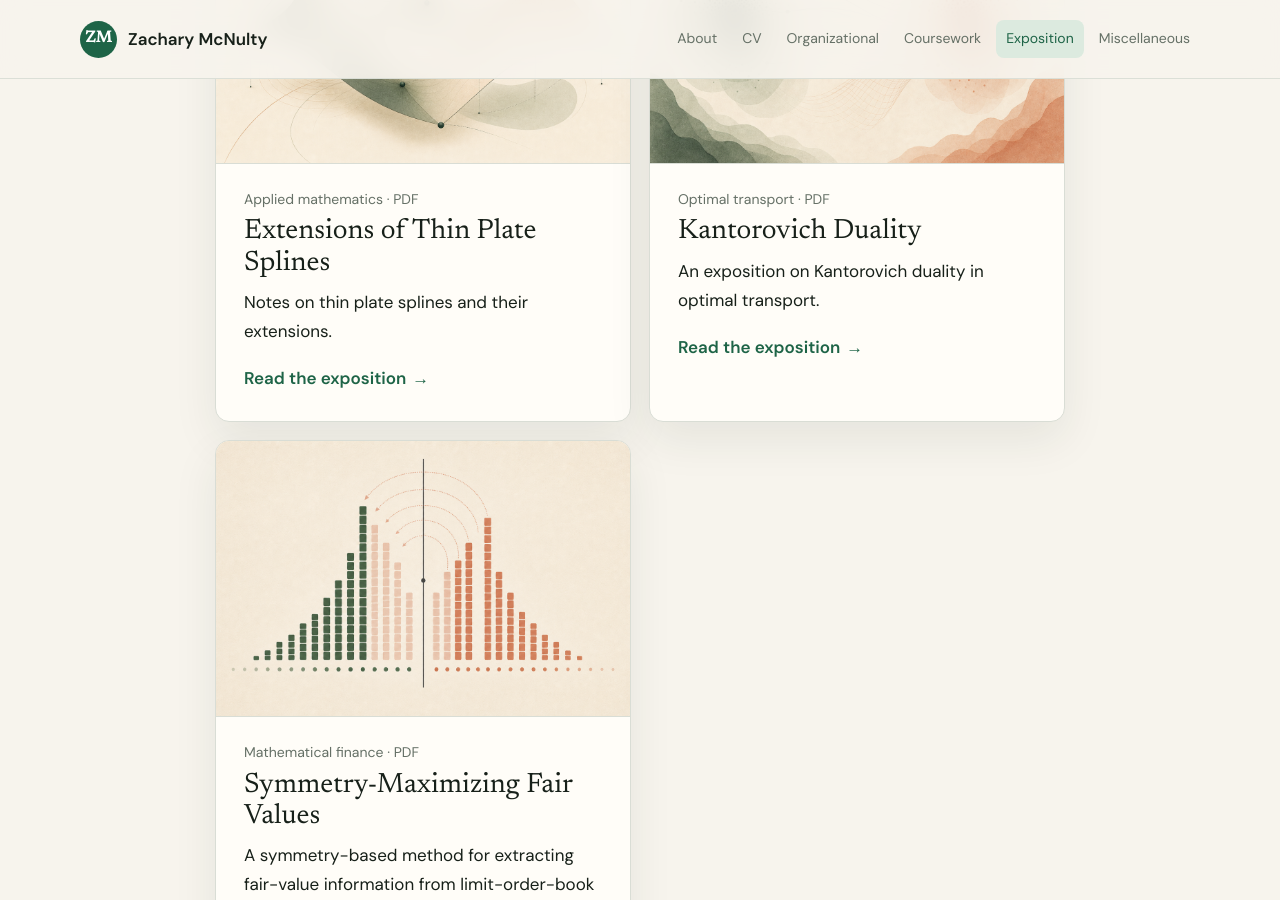
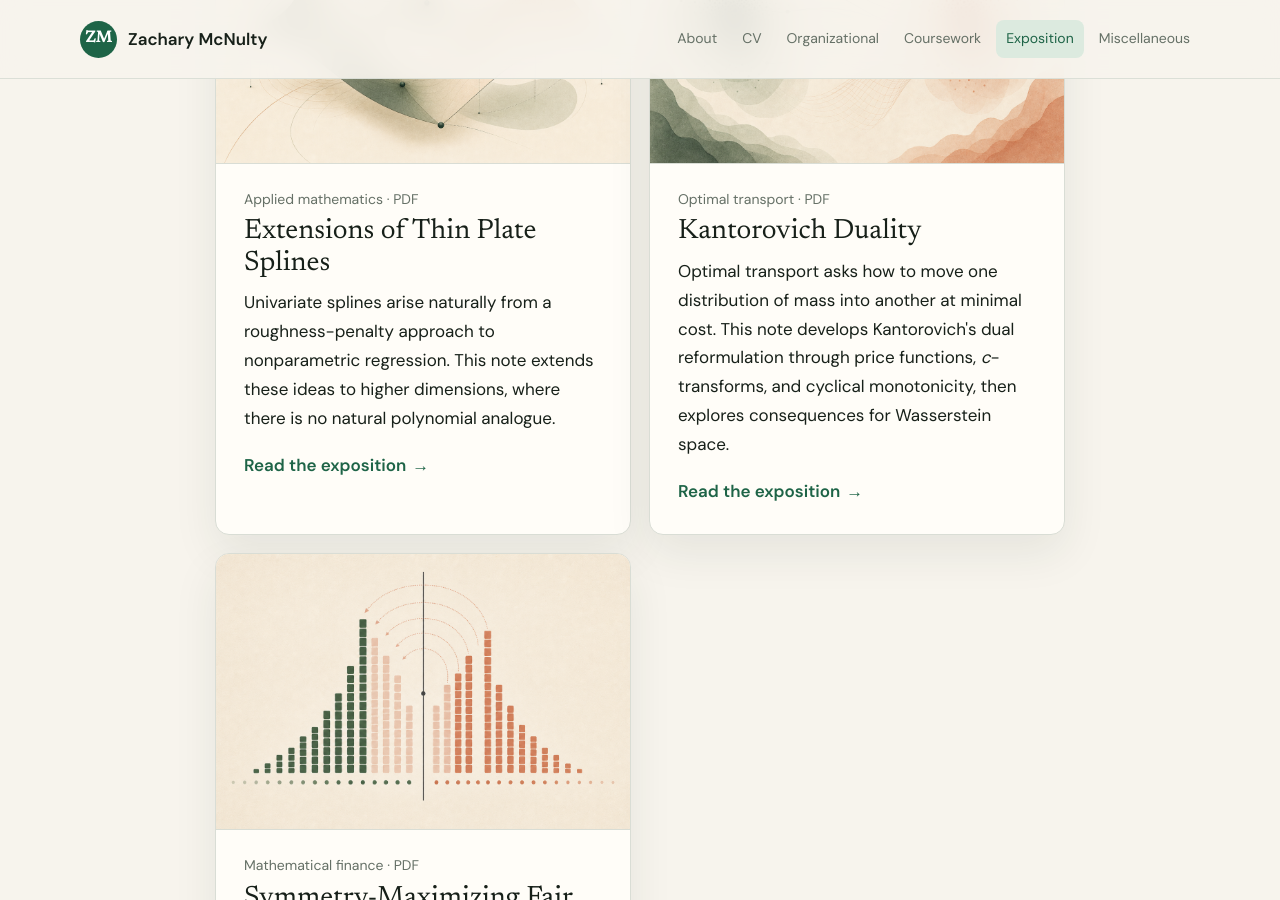
Before and after one commit to zackmcnulty/zackmcnulty.github.io, a Jekyll site: the page built from exposition.html, in a window 1280 px wide and 900 px high, scrolled down 924 px. Built offline with Jekyll 4.4.1, drawn with Linux system fonts in a browser that asks for light colours.

Commit message:
updated drp syllabus and expostion organization

```diff
--- a/exposition.html
+++ b/exposition.html
@@ -21,7 +21,7 @@ permalink: /exposition/
         <span class="project-copy">
           <span class="meta">Applied mathematics · PDF</span>
           <span class="project-title">Extensions of Thin Plate Splines</span>
-          <span>Notes on thin plate splines and their extensions.</span>
+          <span>Univariate splines arise naturally from a roughness-penalty approach to nonparametric regression. This note extends these ideas to higher dimensions, where there is no natural polynomial analogue.</span>
           <span class="text-link">Read the exposition</span>
         </span>
       </a>
@@ -30,7 +30,7 @@ permalink: /exposition/
         <span class="project-copy">
           <span class="meta">Optimal transport · PDF</span>
           <span class="project-title">Kantorovich Duality</span>
-          <span>An exposition on Kantorovich duality in optimal transport.</span>
+          <span>Optimal transport asks how to move one distribution of mass into another at minimal cost. This note develops Kantorovich's dual reformulation through price functions, <em>c</em>-transforms, and cyclical monotonicity, then explores consequences for Wasserstein space.</span>
           <span class="text-link">Read the exposition</span>
         </span>
       </a>
```
